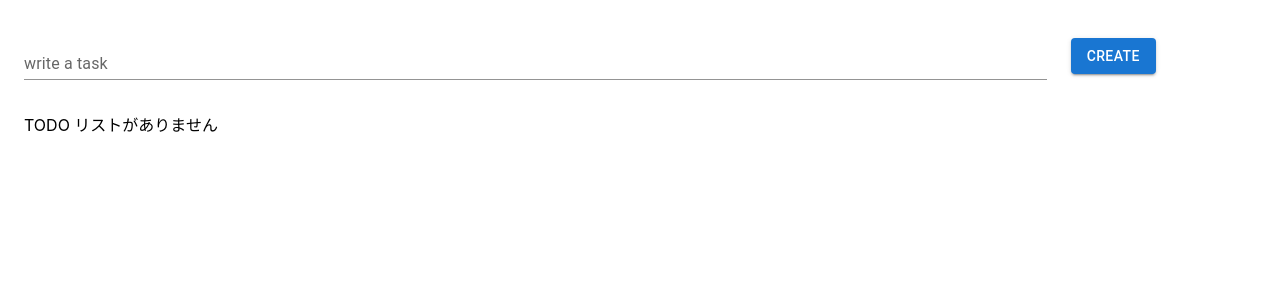
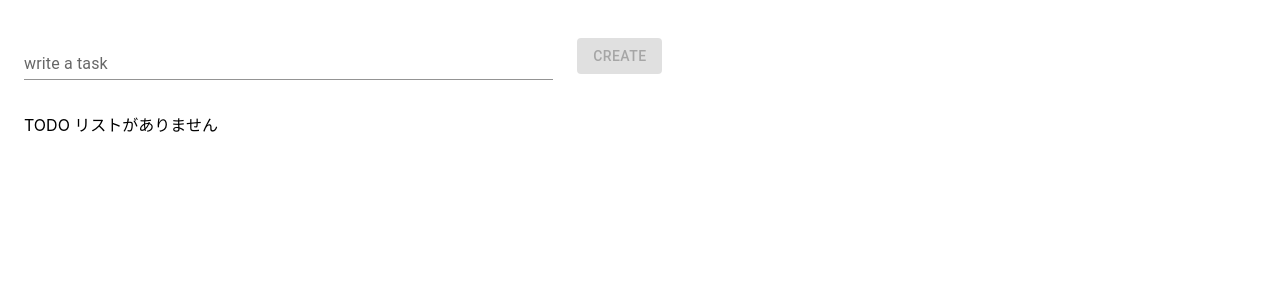
Before and after one commit to Fanta335/Todolist-react-app, a React (Create React App) app: page / in a window 1280 px wide. Shown: the top 300 px of the page. Built offline with nearby package versions, Linux system fonts and the light colour scheme.

Commit message:
タスクの入力がないときにボタンを押せないように変更

```diff
--- a/src/components/TaskCard.tsx
+++ b/src/components/TaskCard.tsx
@@ -1,4 +1,10 @@
-import { Button, Card, CardContent, Typography } from '@mui/material';
+import {
+  Button,
+  Card,
+  CardActions,
+  CardContent,
+  Typography,
+} from '@mui/material';
 import { VFC } from 'react';
 
 type Props = {
@@ -16,15 +22,27 @@ const TaskCard: VFC<Props> = (props) => {
 
   return (
     <>
-      <Card variant="outlined" sx={{ mb: 2 }}>
+      <Card
+        variant="outlined"
+        sx={{ mb: 2, width: '100%', maxWidth: 500, overflow: 'auto' }}
+      >
         <CardContent>
           <Typography variant="h5" component="div">
-            TODO {task.id}: {task.description}
+            TODO {task.id}:
           </Typography>
-          <Button variant="outlined" color="error" onClick={()=>onClick(task)}>
+          <Typography variant="h6" gutterBottom>
+            {task.description}
+          </Typography>
+        </CardContent>
+        <CardActions>
+          <Button
+            variant="outlined"
+            color="error"
+            onClick={() => onClick(task)}
+          >
             Delete
           </Button>
-        </CardContent>
+        </CardActions>
       </Card>
     </>
   );
--- a/src/components/TaskInputForm.tsx
+++ b/src/components/TaskInputForm.tsx
@@ -9,6 +9,8 @@ type Props = {
 
 const TaskInputForm: VFC<Props> = (props) => {
   const { onClick, handleChange, textInput } = props;
+
+  const disabled = textInput === '';
 
   return (
     <Grid container spacing={3} justifyContent="center" alignItems="center">
@@ -23,9 +25,15 @@ const TaskInputForm: VFC<Props> = (props) => {
         />
       </Grid>
       <Grid item xs={2}>
-        <Button variant="contained" onClick={onClick}>
-          Create
-        </Button>
+        {disabled ? (
+          <Button variant="contained" onClick={onClick} disabled>
+            Create
+          </Button>
+        ) : (
+          <Button variant="contained" onClick={onClick}>
+            Create
+          </Button>
+        )}
       </Grid>
     </Grid>
   );
--- a/src/components/TaskListContainer.tsx
+++ b/src/components/TaskListContainer.tsx
@@ -39,16 +39,16 @@ const TodolistContainer: VFC = () => {
 
   return (
     <>
-      <Box sx={{ flexGrow: 1, overflow: 'hidden', px: 3, py: 4 }}>
+      <Box sx={{ flexGrow: 1,  px: 3, py: 4, maxWidth:'50%' }}>
         <Grid container direction="column" spacing={4}>
-          <Grid item>
+          <Grid item xs>
             <TaskInputForm
               onClick={createTask}
               handleChange={handleChange}
               textInput={textInput}
             />
           </Grid>
-          <Grid item>
+          <Grid item xs>
             <TaskList tasks={tasks} onClick={deleteTask} />
           </Grid>
         </Grid>
```
